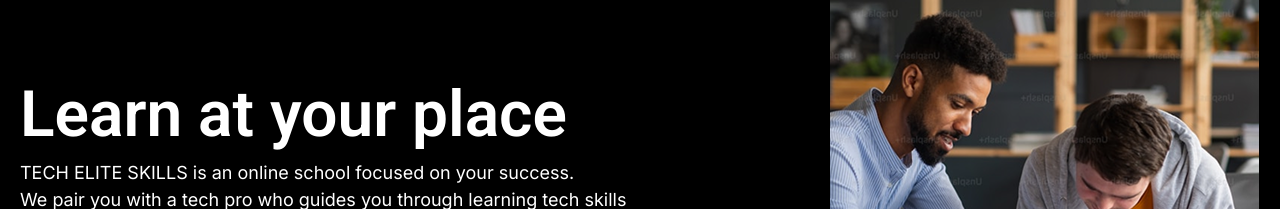
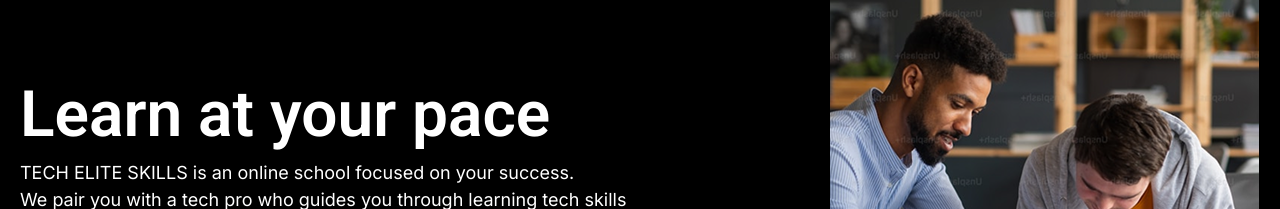
Before and after one commit to Menzo101/techlite, a React (Vite) app: page /learnAtPace in a window 1280 px wide. Shown: the part 236-445 px from the top of the page. Built offline with nearby package versions, Linux system fonts and the light colour scheme.

Commit message:
changePaceName

```diff
--- a/src/pages/LearnPace.jsx
+++ b/src/pages/LearnPace.jsx
@@ -88,7 +88,7 @@
         <section className="learn-section">
           <div className="learn-container">
             <div className="learn-content">
-              <h1>Learn at your place</h1>
+              <h1>Learn at your pace</h1>
               <p>
                 TECH ELITE SKILLS is an online school focused on your success.{" "}
                 <br />
```
